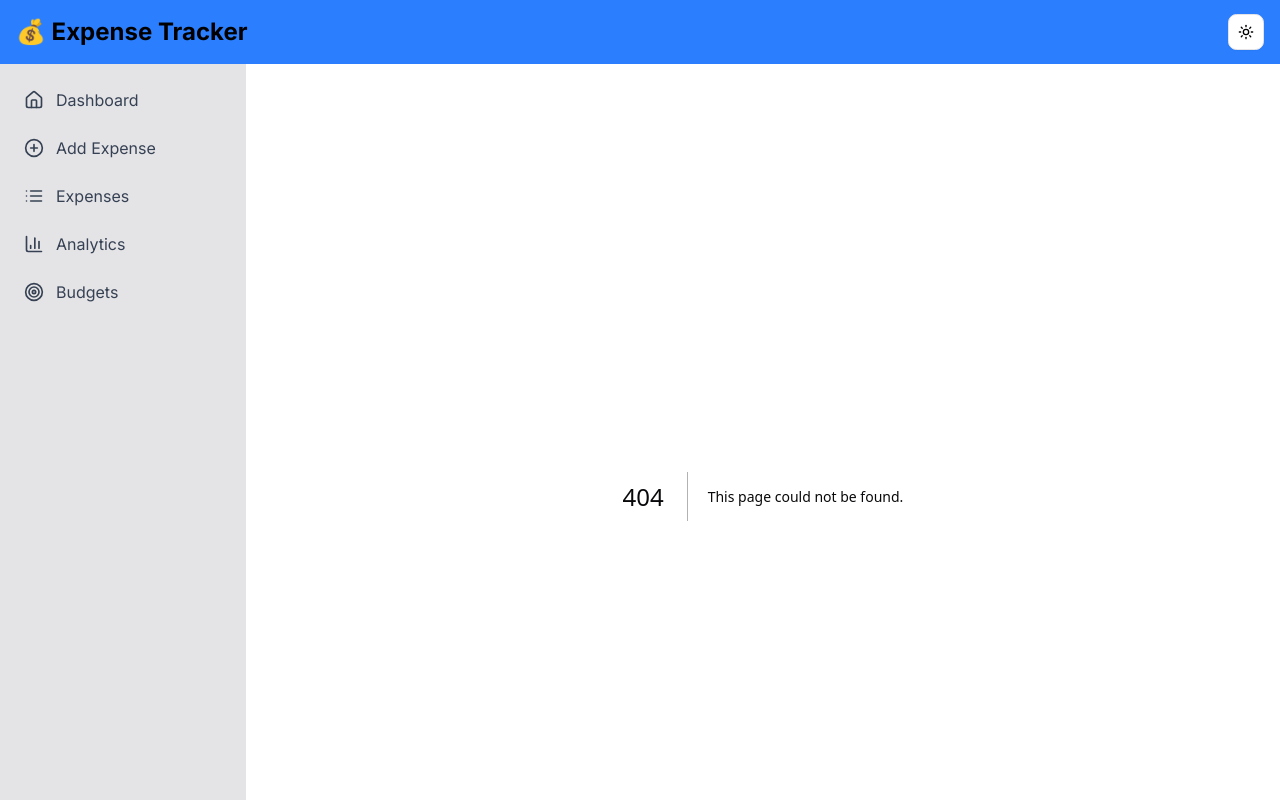
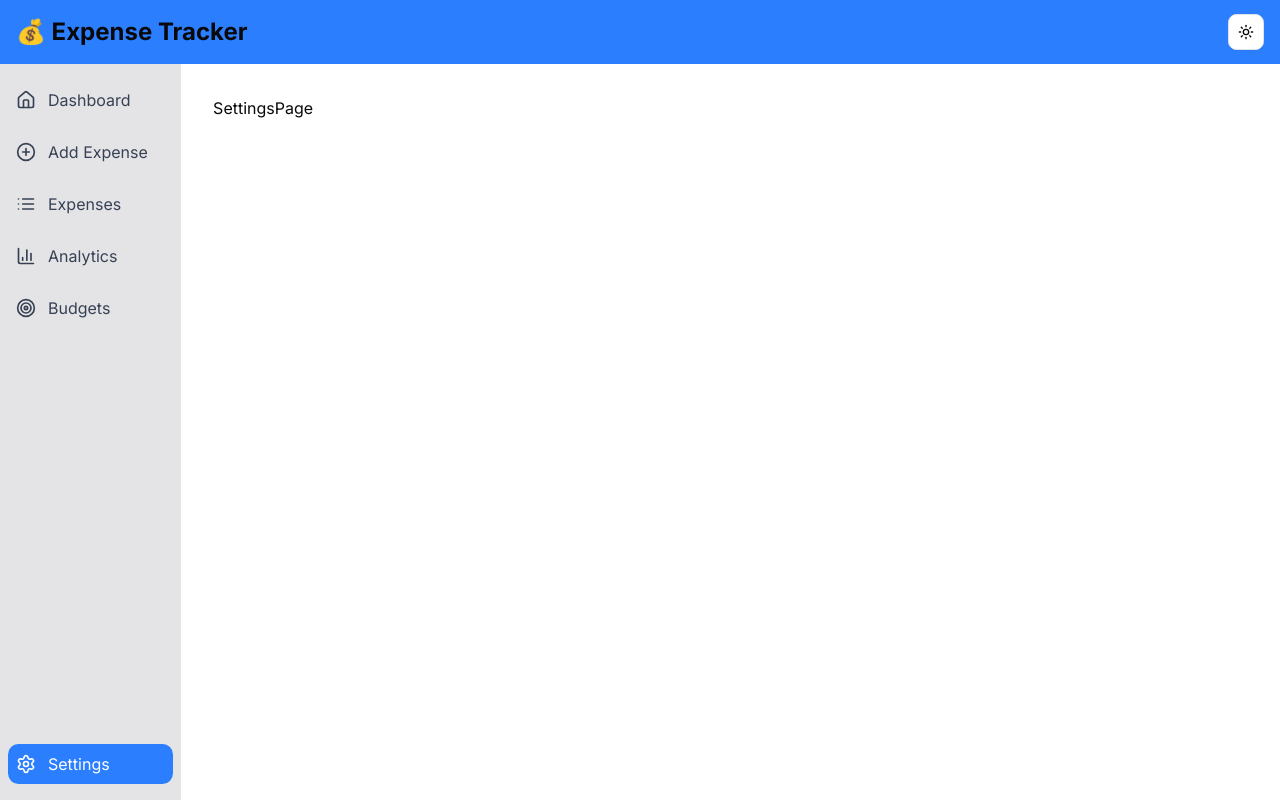
Before and after one commit to sivaram-37/expense-tracker, a Next.js app: page /settings in a window 1280 px wide. Before the commit this address had no page. Built offline with nearby package versions, Linux system fonts and the light colour scheme.

Commit message:
added new route - /settings

```diff
--- /dev/null
+++ b/src/app/settings/page.tsx
@@ -0,0 +1,5 @@
+const SettingsPage = () => {
+  return <div>SettingsPage</div>;
+};
+
+export default SettingsPage;
--- a/src/components/SideNavbar.tsx
+++ b/src/components/SideNavbar.tsx
@@ -1,10 +1,9 @@
 "use client";
 
 import { cn } from "@/lib/utils";
-import { BarChart3, PlusCircle, List, Target, Home } from "lucide-react";
+import { BarChart3, PlusCircle, List, Target, Home, Settings } from "lucide-react";
 import Link from "next/link";
 import { usePathname } from "next/navigation";
-import { useCallback } from "react";
 
 const tabs = [
   { id: "/dashboard", label: "Dashboard", icon: Home },
@@ -14,14 +13,13 @@ const tabs = [
   { id: "/budgets", label: "Budgets", icon: Target },
 ];
 
-const SideNavbar = () => {
-  const path = usePathname();
-
-  const renderNavigationLinks = useCallback(
-    (useLabelWithIcon = true) =>
-      tabs.map(({ id, label, icon: Icon }) => {
-        const isActive = path === id;
-        return (
+const renderLink = (
+  id: string,
+  label: string,
+  Icon: React.ElementType,
+  isActive: boolean,
+  showLabel = true
+) => (
   <Link
     key={id}
     href={id}
@@ -32,21 +30,30 @@ const SideNavbar = () => {
         : "text-gray-700 dark:text-gray-300 hover:bg-gray-50 dark:hover:bg-gray-700"
     )}>
     <Icon className="w-5 h-5" />
-            {useLabelWithIcon && <span>{label}</span>}
+    {showLabel && <span>{label}</span>}
   </Link>
 );
-      }),
-    [path]
-  );
+
+const SideNavbar = () => {
+  const path = usePathname();
 
   return (
     <>
-      <nav className="p-4 h-[calc(100dvh-64px)] sticky w-[300px] space-y-2 bg-sidebar-border hidden md:block">
-        {renderNavigationLinks()}
+      {/* Desktop Sidebar */}
+      <div className="w-[210px] px-2 py-4 h-[calc(100dvh-64px)] sticky bg-sidebar-border hidden md:flex flex-col justify-between">
+        <nav className="space-y-3">
+          {tabs.map(({ id, label, icon }) => renderLink(id, label, icon, path === id))}
         </nav>
-      <nav className="p-2 h-[calc(100dvh-64px)] sticky space-y-2 bg-sidebar-border block md:hidden">
-        {renderNavigationLinks(false)}
+        <nav>{renderLink("/settings", "Settings", Settings, path === "/settings")}</nav>
+      </div>
+
+      {/* Mobile Sidebar */}
+      <div className="p-2 h-[calc(100dvh-64px)] sticky bg-sidebar-border flex flex-col justify-between md:hidden">
+        <nav className="space-y-2">
+          {tabs.map(({ id, label, icon }) => renderLink(id, label, icon, path === id, false))}
         </nav>
+        <nav>{renderLink("/settings", "Settings", Settings, path === "/settings", false)}</nav>
+      </div>
     </>
   );
 };
```
Lines whose indentation alone changed are shown as unchanged.
